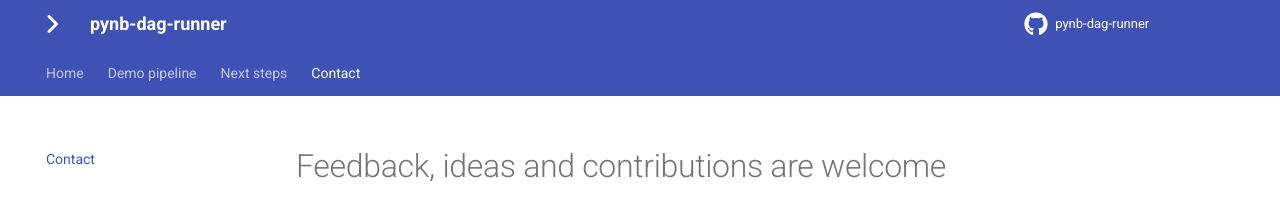
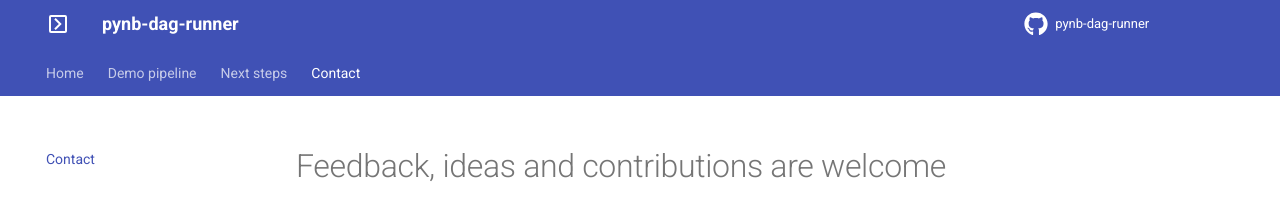
Before and after one commit to composable-logs/composable-logs, an MkDocs documentation site: the page built from docs/docs/contact/index.md, in a window 1280 px wide. Shown: the top 205 px of the page. Built offline with MkDocs 1.6.1 and Material for MkDocs 9.7.7, drawn with Linux system fonts in a browser that asks for light colours; emoji names are drawn with the system emoji font; comment, search, counter and statistics services are not loaded.

Commit message:
another logo

```diff
--- a/docs/mkdocs.yml
+++ b/docs/mkdocs.yml
@@ -56,8 +56,9 @@ theme:
     #logo: material/dots-circle
     #logo: fontawesome/solid/circle-nodes
     #logo: fontawesome/solid/angles-right
-    logo: fontawesome/solid/angle-right
-
+    #logo: fontawesome/solid/angle-right
+    #logo: material/play-box-outline
+    logo: material/chevron-right-box-outline
   # ---
   # To find icons:
   #   - select "Icon, bundled" under "Logo" section in below link;
```
